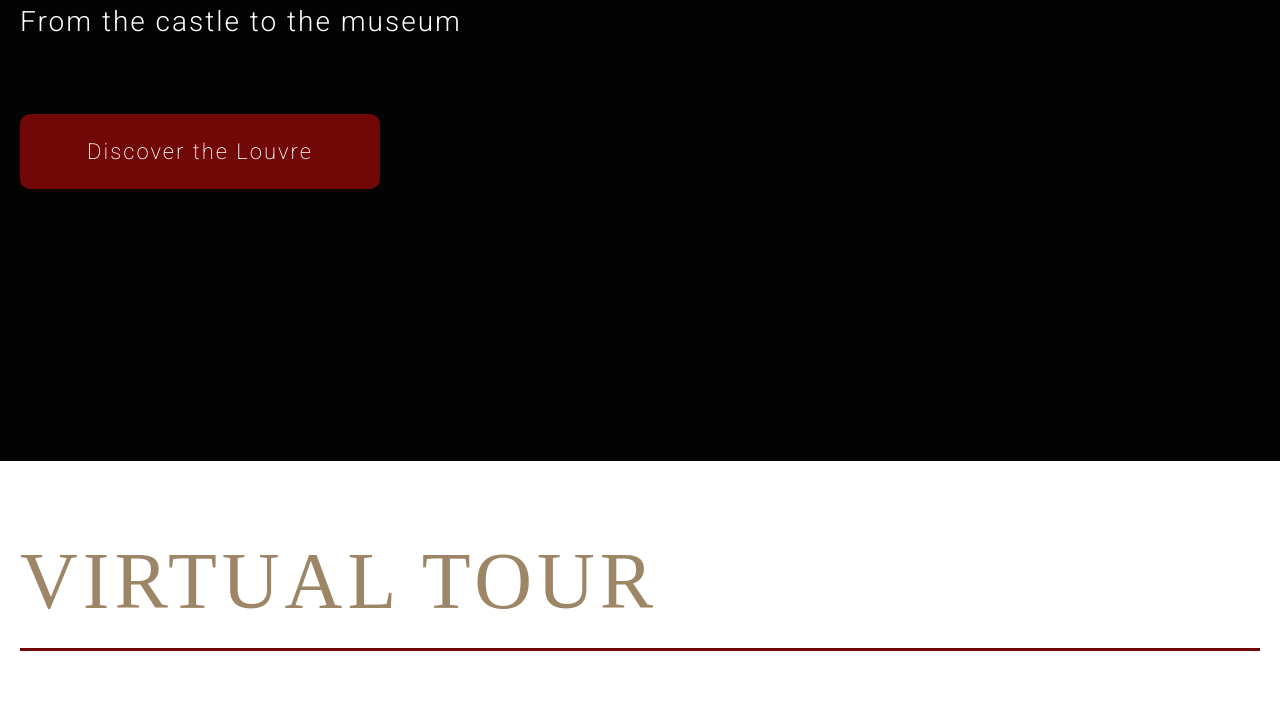
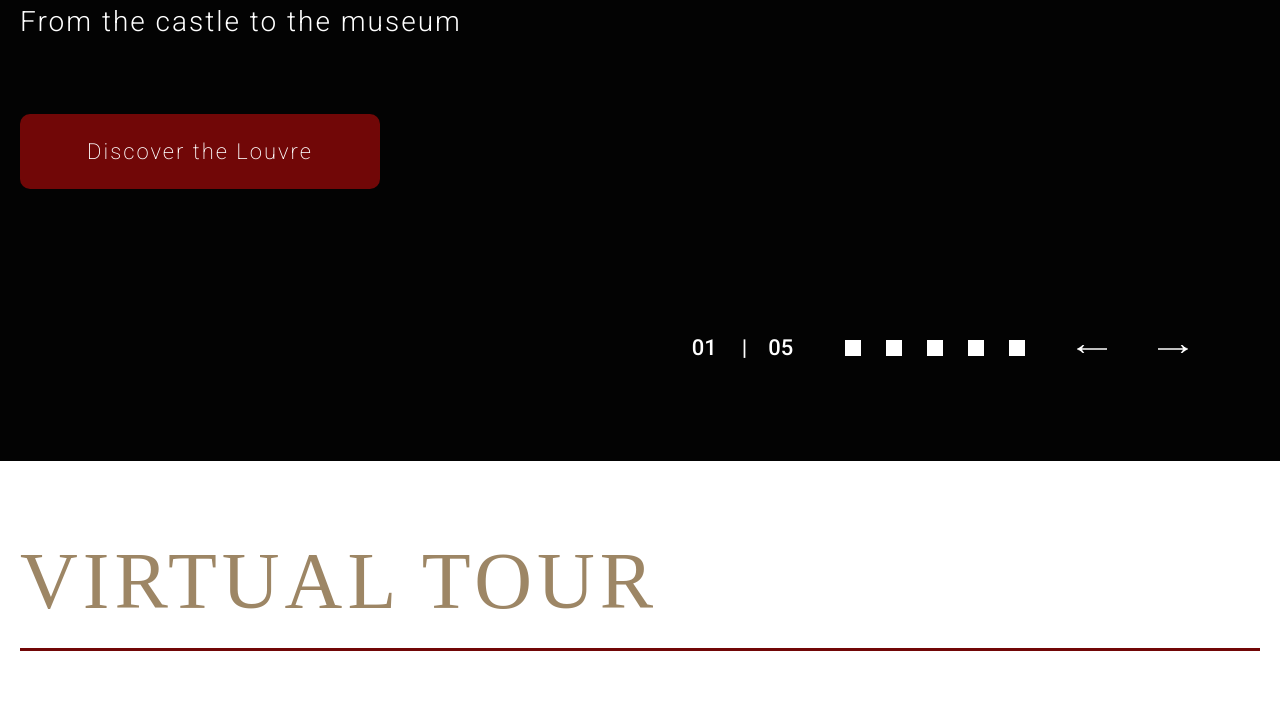
Before and after one commit to Kseniya8765/museum, a plain HTML site: page index.html in a window 1280 px wide. Shown: the part 604-1330 px from the top of the page. Drawn offline with Linux system fonts and the light colour scheme; a web font is replaced by a local one.

Commit message:
add:slider

```diff
--- a/index.html
+++ b/index.html
@@ -44,12 +44,25 @@
               Welcome <br />
               to the Louvre
             </h1>
-            <p>From the castle to the museum</p>
+            <p class="welcome-txt">From the castle to the museum</p>
             <a
               href="https://www.google.com/maps/@48.8618159,2.3366818,3a,75y,81.55h,73.4t/data=!3m7!1e1!3m5!1sAF1QipOVxZQuSy3Bx9T_HpH_7FtBHDTXvI6SF-A10ocT!2e10!3e12!7i5472!8i2736"
               target="blank"
               >Discover the Louvre</a
             >
+            <div class="welcome-slider">
+              <p class="wlcm-current">01</p>
+              <p class="wlcm-all">05</p>
+              <div class="welcome-slide">
+                <div class="wlcm-slide"></div>
+                <div class="wlcm-slide"></div>
+                <div class="wlcm-slide"></div>
+                <div class="wlcm-slide"></div>
+                <div class="wlcm-slide"></div>
+              </div>
+              <div class="wlcm-prev"><img src="assets/img/prev.png" alt="prev"></div>
+              <div class="wlcm-next"><img src="assets/img/next.png" alt="next"></div>
+            </div>
           </div>
         </section>
         <section class="section visiting-section" id="visiting">
--- a/styles/styles.css
+++ b/styles/styles.css
@@ -116,6 +116,7 @@
   background-size: 1000px 750px;
   background-repeat: no-repeat;
   background-position: center left calc(50% + 300px);
+  position: relative;
 }
 
 .dark-section {
@@ -132,7 +133,7 @@
   max-width: 598px;
 }
 
-  .welcome-section p {
+.welcome-txt {
   font-family: "Roboto", sans-serif;
   font-weight: 300;
   font-size: 28px;
@@ -183,7 +184,49 @@
   height: 3px;
   background-color: #710707;
 }
-
+.welcome-slider {
+  width: 600px;
+  height: 120px;
+  background-color: #030303;
+  display: flex;
+  justify-content: space-evenly;
+  align-items: center;
+  position: absolute;
+  top: 80%;
+  left: 50%;
+}
+.wlcm-current,
+.wlcm-all {
+  font-family: "Roboto", sans-serif;
+  font-size: 22px;
+  line-height: 40px;
+  color: #ffffff;
+}
+.wlcm-current{
+  position: relative;
+}
+.wlcm-current::after{
+content: "|";
+position: absolute;
+  left: 50px;
+}
+.wlcm-slide:hover{
+  background: #D2B183;
+}
+.welcome-slide {
+  display: flex;
+  justify-content: space-between;
+  max-width: 180px;
+  width: 100%;
+}
+.wlcm-slide {
+  width: 16px;
+  height: 16px;
+  background-color: #ffffff;
+}
+.wlcm-prev, .wlcm-next,.wlcm-slide{
+  cursor: pointer;
+}
 .visiting-cards {
   display: -webkit-box;
   display: -ms-flexbox;
@@ -343,8 +386,22 @@
 }
 
 .progress {
-    background: -webkit-gradient(linear, left top, right top, from(#24809e), color-stop(48%, #24809e), color-stop(40%, #fff), to(#fff));
-    background: linear-gradient(to right, #24809e 0%, #24809e 48%, #fff 40%, #fff 100%);
+  background: -webkit-gradient(
+    linear,
+    left top,
+    right top,
+    from(#24809e),
+    color-stop(48%, #24809e),
+    color-stop(40%, #fff),
+    to(#fff)
+  );
+  background: linear-gradient(
+    to right,
+    #24809e 0%,
+    #24809e 48%,
+    #fff 40%,
+    #fff 100%
+  );
   border: solid 2px #24809e;
   height: 8px;
   max-width: 820px;
@@ -365,8 +422,22 @@
 }
 
 .progress-mute {
-    background: -webkit-gradient(linear, left top, right top, from(#24809e), color-stop(40%, #24809e), color-stop(40%, #fff), to(#fff));
-    background: linear-gradient(to right, #24809e 0%, #24809e 40%, #fff 40%, #fff 100%);
+  background: -webkit-gradient(
+    linear,
+    left top,
+    right top,
+    from(#24809e),
+    color-stop(40%, #24809e),
+    color-stop(40%, #fff),
+    to(#fff)
+  );
+  background: linear-gradient(
+    to right,
+    #24809e 0%,
+    #24809e 40%,
+    #fff 40%,
+    #fff 100%
+  );
   border: solid 2px #24809e;
   height: 8px;
   max-width: 155px;
```
Also changed, not shown: assets/img/next.png (added), assets/img/prev.png (added). Lines whose indentation alone changed are shown as unchanged.
